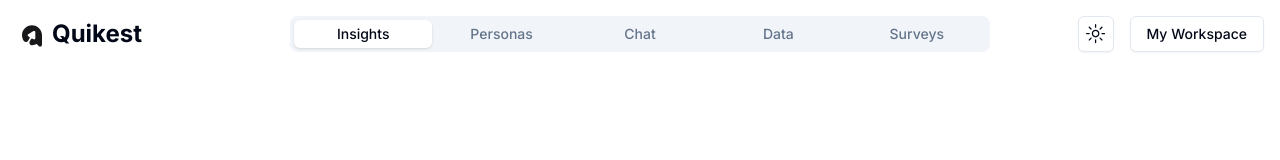
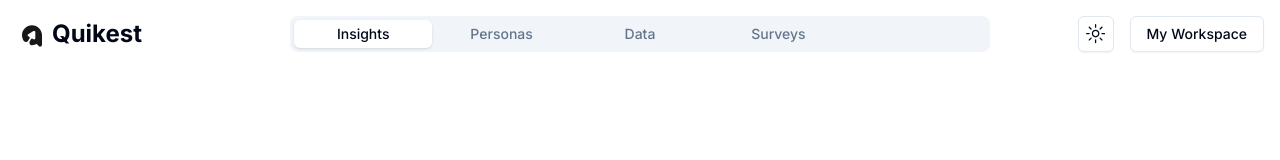
Before and after one commit to ajaywaghray/my-app, a Next.js app: page / in a window 1280 px wide. Shown: the top 160 px of the page. Built offline with nearby package versions, Linux system fonts and the light colour scheme.

Commit message:
Changes in header component

```diff
--- a/src/components/common/header.tsx
+++ b/src/components/common/header.tsx
@@ -70,7 +70,6 @@ function HeaderComponent() {
                 <TabsList className="grid w-full grid-cols-5">
                 <TabsTrigger value="insights">Insights</TabsTrigger>
                 <TabsTrigger value="personas">Personas</TabsTrigger>
-                <TabsTrigger value="chat">Chat</TabsTrigger>
                 <TabsTrigger value="data">Data</TabsTrigger>
                 <TabsTrigger value="surveys">Surveys</TabsTrigger>
                 </TabsList>
@@ -100,7 +99,6 @@ function HeaderComponent() {
                 </div>
                 </TabsContent>
                 <TabsContent value="personas" style={{ textAlign: 'center' }}>Persona creation goes here.</TabsContent>
-                <TabsContent value="chat" style={{ textAlign: 'center' }}>Chats go here.</TabsContent>
                 <TabsContent value="data" style={{ textAlign: 'center' }}>Data goes here.</TabsContent>
                 <TabsContent value="surveys" style={{ textAlign: 'center' }}>Surveys go here.</TabsContent>
             </Tabs>
```
